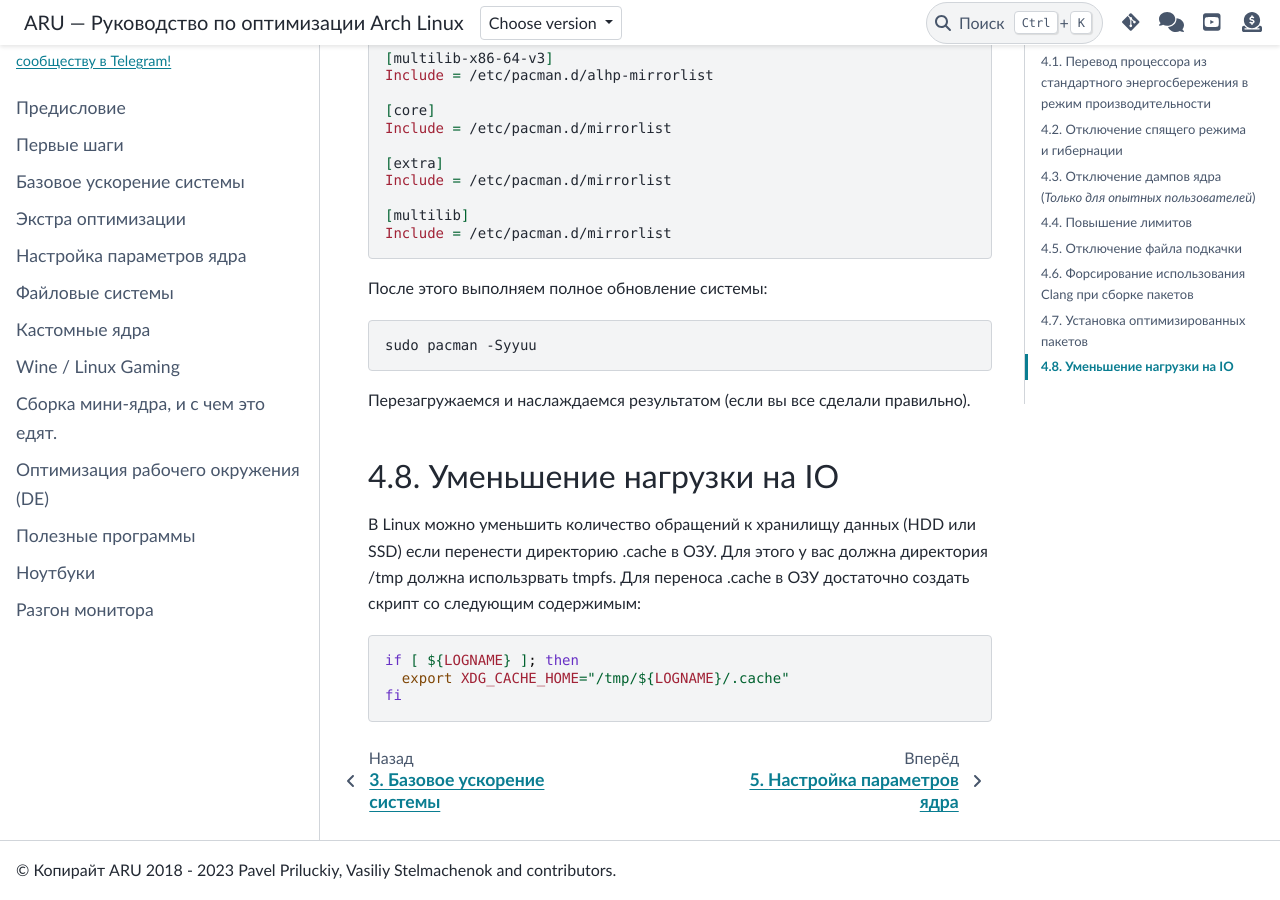
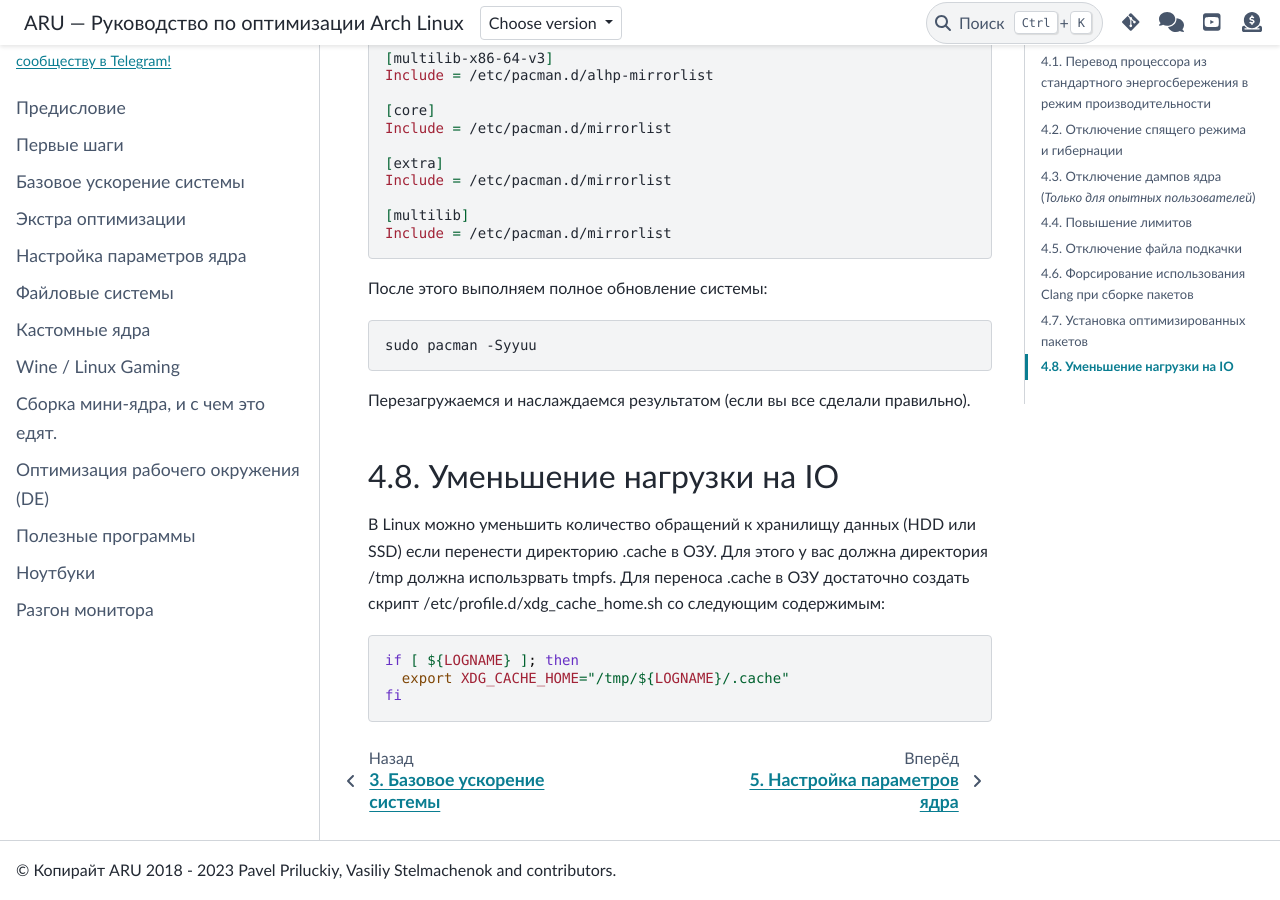
Before and after one commit to ventureoo/ARU, a Sphinx documentation site: the page built from docs/source/extra-optimizations.rst, in a window 1280 px wide and 900 px high, scrolled down 10324 px. Built offline with Sphinx 7.4.7 and the PyData theme 0.15.4, drawn with Linux system fonts in a browser that asks for light colours.

Commit message:
Обновить docs/source/extra-optimizations.rst

```diff
--- a/docs/source/extra-optimizations.rst
+++ b/docs/source/extra-optimizations.rst
@@ -453,7 +453,7 @@ x86_64_v2, так и для x86_64_v3. **Главное не перепутае
 =============================
 
 В Linux можно уменьшить количество обращений к хранилищу данных (HDD или SSD) если перенести директорию .cache в ОЗУ. Для этого у вас должна директория /tmp должна использрвать tmpfs.
-Для переноса .cache в ОЗУ достаточно создать скрипт со следующим содержимым::
+Для переноса .cache в ОЗУ достаточно создать скрипт /etc/profile.d/xdg_cache_home.sh со следующим содержимым::
 
   if [ ${LOGNAME} ]; then
     export XDG_CACHE_HOME="/tmp/${LOGNAME}/.cache"
```
